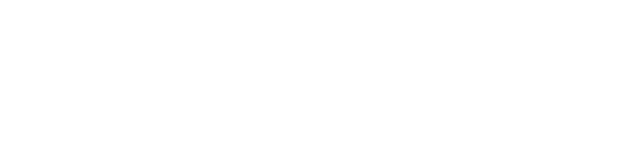
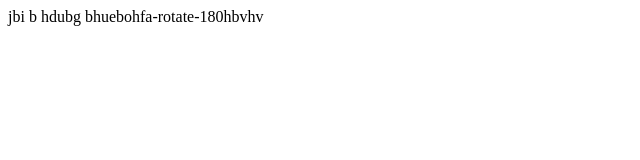
Before and after one commit to BlockCoding/github, a plain HTML site: page index.html in a window 1280 px wide. Shown: the whole page, without its empty margins (0-640 px from the left). Drawn offline with Linux system fonts and the light colour scheme.

Commit message:
created a wrapper div

```diff
--- a/index.html
+++ b/index.html
@@ -8,7 +8,16 @@
 </head>
 <body>
     <div class="container">
-
+        <div class="wrapper">
+        <main>
+            jbi
+            <nefrngjifa-rotate-180njngjbr>b hdubg
+                bhuebohfa-rotate-180hbvhv
+                <i class="vsgv
+                 fa-truck-moving    "></i>
+            </nefrngjifa-rotate-180njngjbr>
+        </main>
+        </div>
     </div>
 </body>
 </html>
--- /dev/null
+++ b/style.css
@@ -0,0 +1,4 @@
+::selection {
+    background: #000;
+    color: #fff;
+}
```
